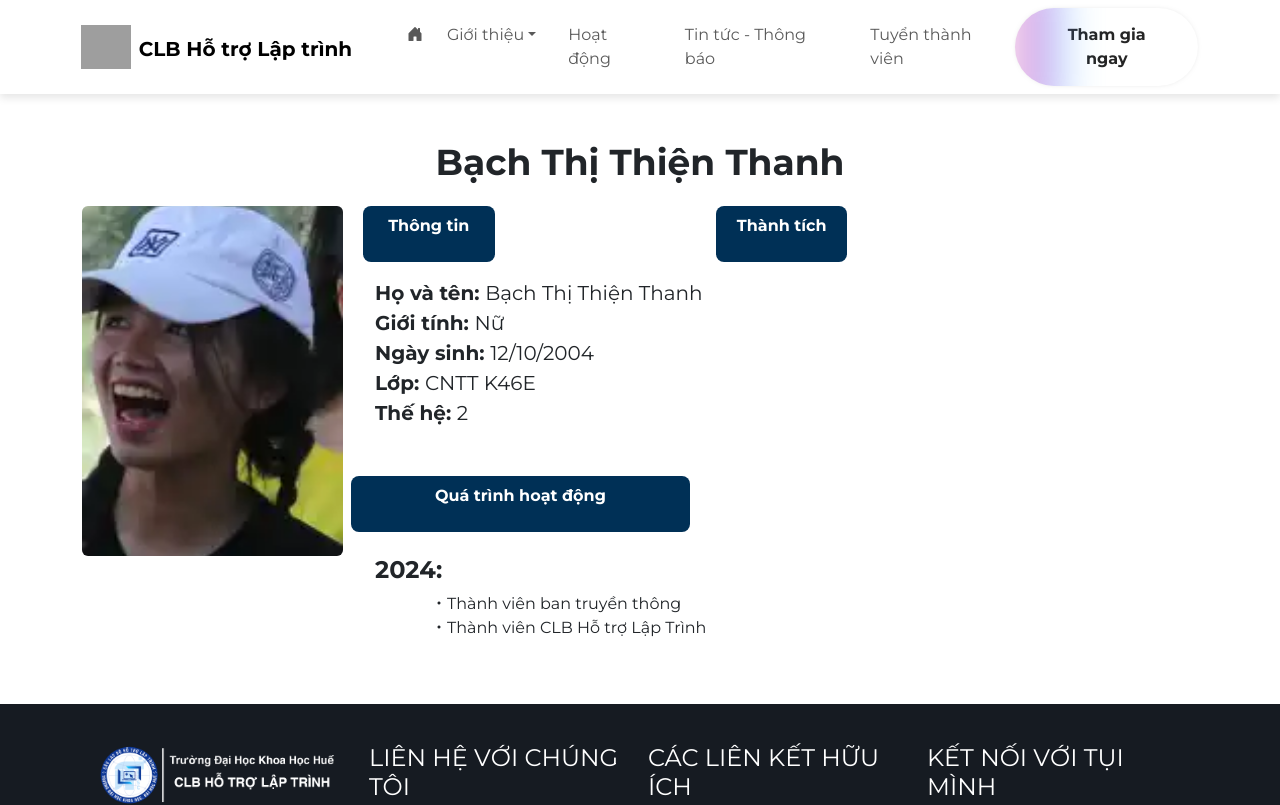
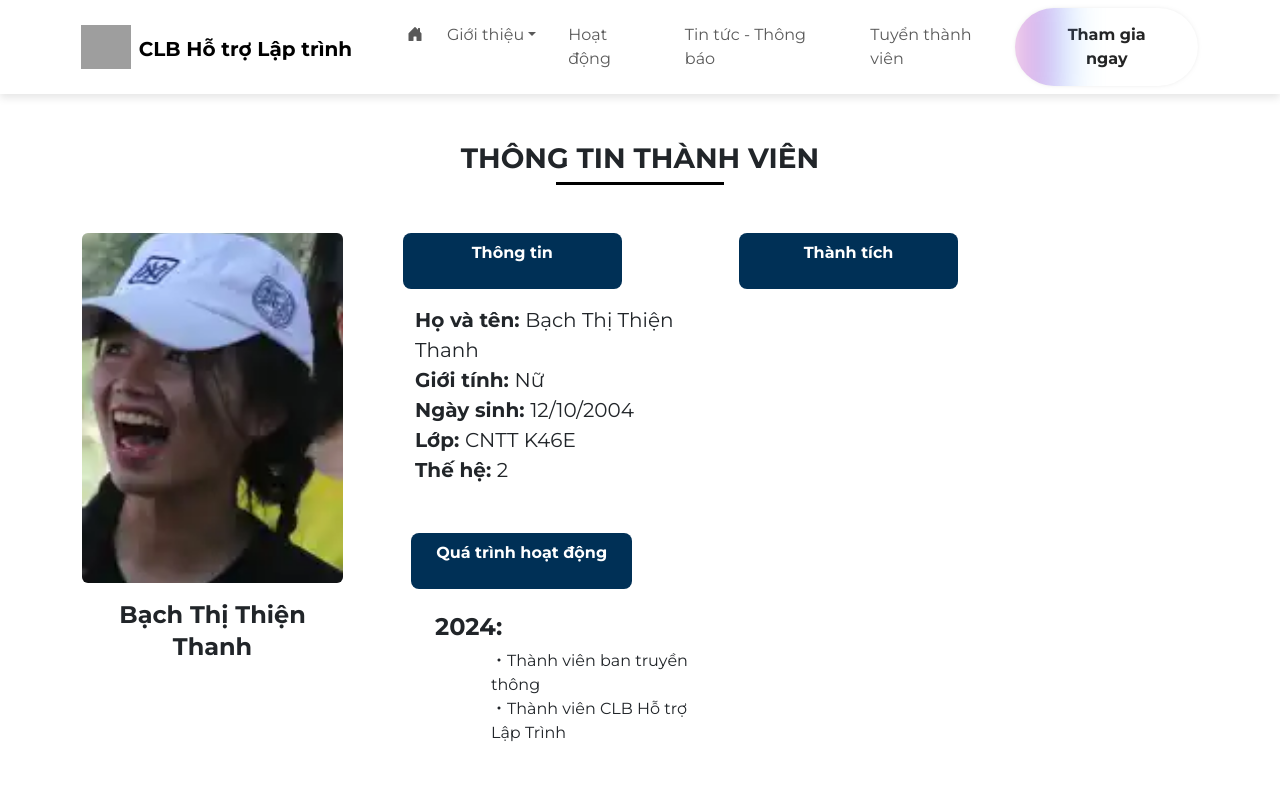
Before and after one commit to XTSoft2004/spit_website_nextjs, a Next.js app: page /gioi-thieu/bttthanh-1 in a window 1280 px wide. Shown: the top 805 px of the page. Built offline with nearby package versions, Linux system fonts and the light colour scheme; grey boxes are pictures that could not be loaded.

Commit message:
[UPDATE] - update layout info in page chi-tiet-thanh-vien

```diff
--- a/src/app/gioi-thieu/[name]/page.jsx
+++ b/src/app/gioi-thieu/[name]/page.jsx
@@ -22,10 +22,14 @@ const InfoMemberPage = ({ params }) => {
     <>
       {member ? (
         <Container className="py-5">
+          <h1 className="text-center fs-3 mb-2 text-2xl font-bold text-uppercase">
+            Thông tin thành viên
+          </h1>
+          <div
+            style={{ borderBottom: "3px solid #000", width: "15%" }}
+            className="mx-auto mb-5"
+          ></div>
           <Row>
-            <h1 className="text-center mb-4 text-4xl font-bold">
-              {member.first_name} {member.last_name}
-            </h1>
             <Col lg={3} className="mx-auto">
               <img
                 className="rounded"
@@ -37,9 +41,12 @@ const InfoMemberPage = ({ params }) => {
                   objectFit: "cover",
                 }}
               ></img>
+              <h1 className="text-center mb-2 mt-3 text-2xl font-bold">
+                {member.first_name} {member.last_name}
+              </h1>
             </Col>
 
-            <Col className="infoMember ms-2">
+            <Col className="infoMember">
               <Row>
                 <Col lg={5}>
                   <Row
@@ -51,13 +58,12 @@ const InfoMemberPage = ({ params }) => {
                   >
                     <p className="text-center">Thông tin</p>
                   </Row>
-                  <Row>
+
                   <div className="fs-5 item-info">
                     <span className="fw-bold">Họ và tên: </span>
                     {member.first_name} {member.last_name}
                     <br />
-                      <span className="fw-bold">Giới tính: </span>{" "}
-                      {member.gender}
+                    <span className="fw-bold">Giới tính: </span> {member.gender}
                     <br />
                     <span className="fw-bold">Ngày sinh: </span>
                     {member.birth_date}
@@ -67,6 +73,30 @@ const InfoMemberPage = ({ params }) => {
                     <span className="fw-bold">Thế hệ: </span>
                     {member.generation}
                   </div>
+
+                  <Row className="ms-2 mt-5">
+                    <Row
+                      className="item-title py-2 px-2 rounded-lg fw-bold mb-3"
+                      style={{
+                        backgroundColor: "#003056",
+                        color: "white",
+                      }}
+                    >
+                      <p className="text-center">Quá trình hoạt động</p>
+                    </Row>
+                    <Row>
+                      {InfoMembers.filter((member) =>
+                        member.id === params.name ? member : null
+                      ).map((member, index) => {
+                        return (
+                          <>
+                            <MemberPositions
+                              positions={member.position}
+                            ></MemberPositions>
+                          </>
+                        );
+                      })}
+                    </Row>
                   </Row>
                 </Col>
                 <Col lg={5}>
@@ -114,31 +144,6 @@ const InfoMemberPage = ({ params }) => {
                   </Row>
                 </Col>
               </Row>
-
-              <Row className="mt-5">
-                <Row
-                  className="item-title py-2 px-2 rounded-lg fw-bold mb-3"
-                  style={{
-                    backgroundColor: "#003056",
-                    color: "white",
-                  }}
-                >
-                  <p className="text-center">Quá trình hoạt động</p>
-                </Row>
-                <Row>
-                  {InfoMembers.filter((member) =>
-                    member.id === params.name ? member : null
-                  ).map((member, index) => {
-                    return (
-                      <>
-                        <MemberPositions
-                          positions={member.position}
-                        ></MemberPositions>
-                      </>
-                    );
-                  })}
-                </Row>
-              </Row>
             </Col>
           </Row>
         </Container>
--- a/src/app/gioi-thieu/app.css
+++ b/src/app/gioi-thieu/app.css
@@ -1,12 +1,16 @@
 .item-title {
-    width: 40%;
+    width: 70%;
+}
+
+.infoMember {
+    margin-left: 48px;
 }
 
 @media (max-width: 768px) {}
 
 @media (max-width: 1100px) {
     .item-title {
-        margin-top: 20px;
+        margin: 0 auto;
         width: 100%;
     }
 
@@ -14,4 +18,8 @@
         margin-top: 10px;
         text-align: center;
     }
+
+    .infoMember {
+        margin-left: 0px;
+    }
 }
```
Lines whose indentation alone changed are shown as unchanged.
